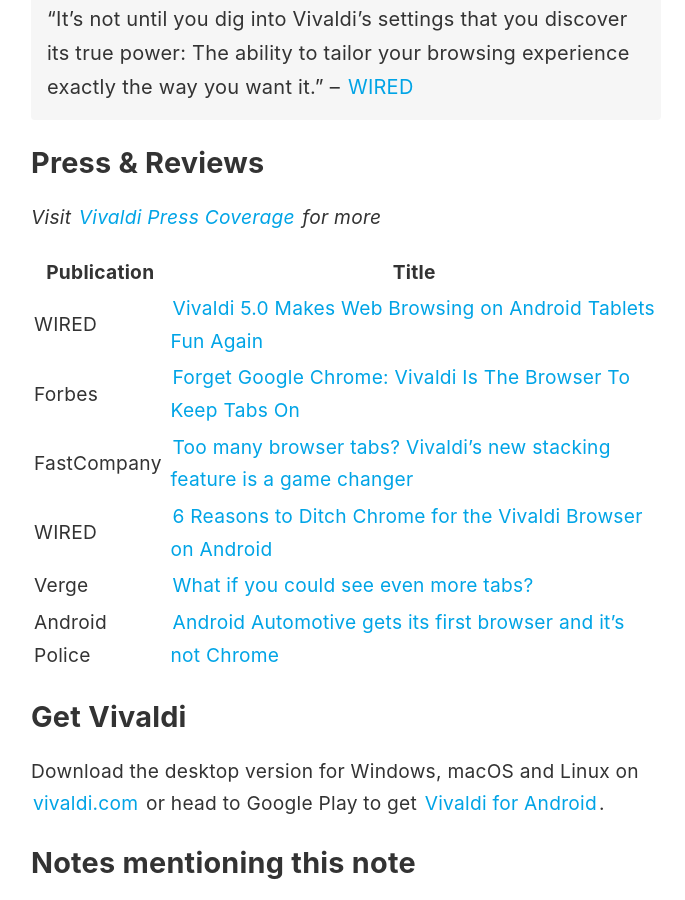
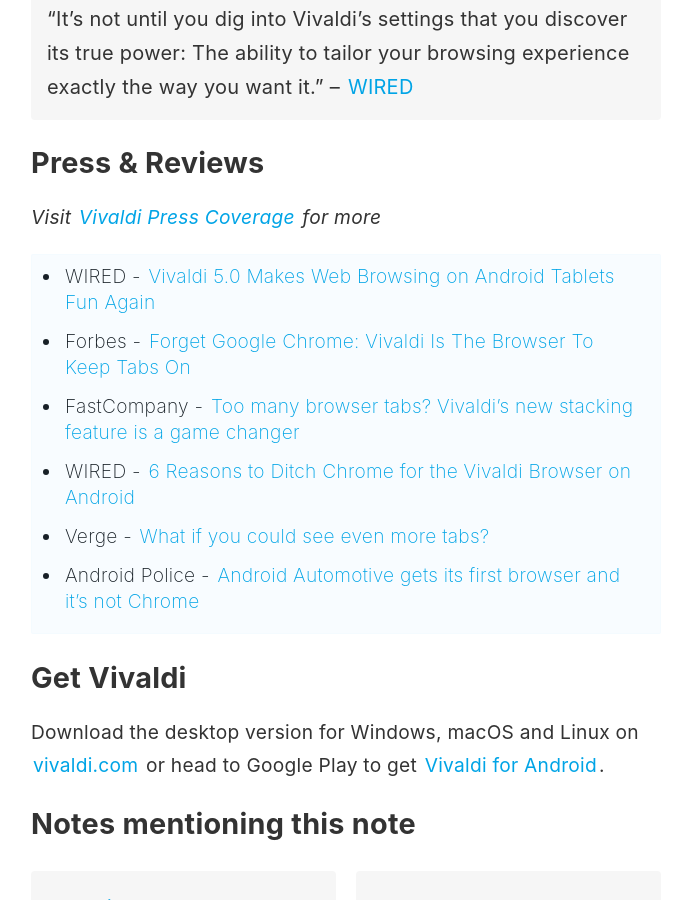
Before and after one commit to jonmccull/digital-garden, a Jekyll site: the page built from _notes/vivaldi.md, in a window 1280 px wide and 900 px high, scrolled down 3739 px. Shown: the whole window, without its empty margins (294-979 px from the left). Built offline with Jekyll 4.4.1, drawn with Linux system fonts in a browser that asks for light colours.

Commit message:
Note, Update, Vivaldi - press coverage

```diff
--- a/_notes/vivaldi.md
+++ b/_notes/vivaldi.md
@@ -55,14 +55,12 @@
 ## Press & Reviews
 _Visit [Vivaldi Press Coverage](https://vivaldi.com/press-coverage/) for more_
 
-| Publication 	| Title 	|
-|---	|---	|
-|  WIRED	| [Vivaldi 5.0 Makes Web Browsing on Android Tablets Fun Again](https://www.wired.com/story/vivaldi-5-review/) 	|
-| Forbes | [Forget Google Chrome: Vivaldi Is The Browser To Keep Tabs On](https://www.forbes.com/sites/barrycollins/2021/01/28/forget-google-chrome-vivaldi-is-the-browser-to-keep-tabs-on/) |
-| FastCompany | [Too many browser tabs? Vivaldi’s new stacking feature is a game changer](https://www.fastcompany.com/90598613/too-many-tabs-vivaldi-two-row-tab-stacking-feature) |
-| WIRED | [6 Reasons to Ditch Chrome for the Vivaldi Browser on Android](https://www.wired.com/story/try-vivaldi-browser-android-chrome/) |
-| Verge | [What if you could see even more tabs?](https://www.theverge.com/2021/1/28/22253198/vivaldi-web-browser-stacked-tabs-hoarding) |
-| Android Police | [Android Automotive gets its first browser and it's not Chrome](https://www.androidpolice.com/android-automotive-gets-its-first-browser-and-its-not-chrome/) |
+- WIRED	- [Vivaldi 5.0 Makes Web Browsing on Android Tablets Fun Again](https://www.wired.com/story/vivaldi-5-review/)
+- Forbes - [Forget Google Chrome: Vivaldi Is The Browser To Keep Tabs On](https://www.forbes.com/sites/barrycollins/2021/01/28/forget-google-chrome-vivaldi-is-the-browser-to-keep-tabs-on/)
+- FastCompany - [Too many browser tabs? Vivaldi’s new stacking feature is a game changer](https://www.fastcompany.com/90598613/too-many-tabs-vivaldi-two-row-tab-stacking-feature)
+- WIRED - [6 Reasons to Ditch Chrome for the Vivaldi Browser on Android](https://www.wired.com/story/try-vivaldi-browser-android-chrome/)
+- Verge - [What if you could see even more tabs?](https://www.theverge.com/2021/1/28/22253198/vivaldi-web-browser-stacked-tabs-hoarding)
+- Android Police - [Android Automotive gets its first browser and it's not Chrome](https://www.androidpolice.com/android-automotive-gets-its-first-browser-and-its-not-chrome/)
 
 
 ## Get Vivaldi
```
